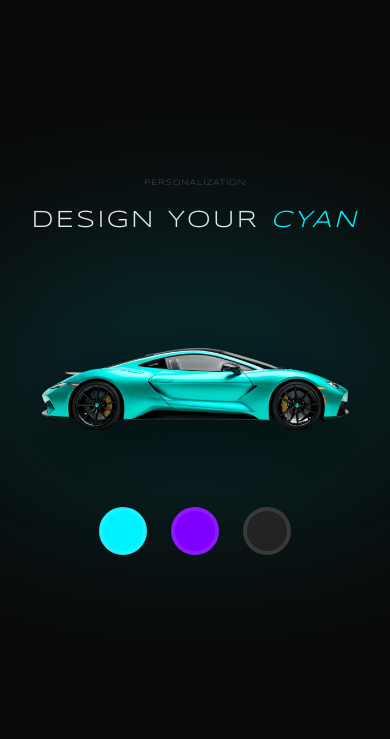
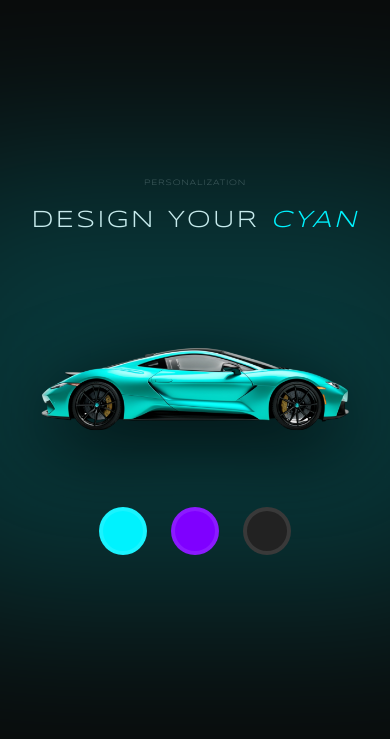
Before and after one commit to aif912752/neo-vortex-landing, a plain HTML site: page index.html in a window 390 px wide. Shown: the part 4276-5015 px from the top of the page. Drawn offline with nearby package versions, Linux system fonts and the light colour scheme; a script that the page names is missing.

Commit message:
Fix mobile

```diff
--- a/index.html
+++ b/index.html
@@ -232,7 +232,7 @@
         </div>
 
         <div class="relative w-full max-w-6xl flex items-center justify-center mb-8 md:mb-16 z-10 px-4 reveal-up">
-             <div class="absolute inset-0 opacity-20 transition-colors duration-1000 blur-[100px] md:blur-[150px]" id="glow-bg"></div>
+             <div class="absolute -inset-32 md:-inset-48 opacity-20 blur-[100px] md:blur-[150px]" id="glow-bg"></div>
              <img id="car-preview" src="./assets/car-base-cyan.png" alt="Config" class="w-[95%] md:w-[90%] lg:w-[75%] h-auto object-contain z-10 drop-shadow-[0_20px_40px_rgba(0,0,0,0.8)] md:drop-shadow-[0_40px_80px_rgba(0,0,0,1)] transition-all duration-500 hover:scale-105" onerror="this.src='https://images.unsplash.com/photo-1549399542-7e3f8b79c341?auto=format&fit=crop&q=80&w=1200&blend=00F2FE&blend-mode=multiply'">
         </div>
 
```
